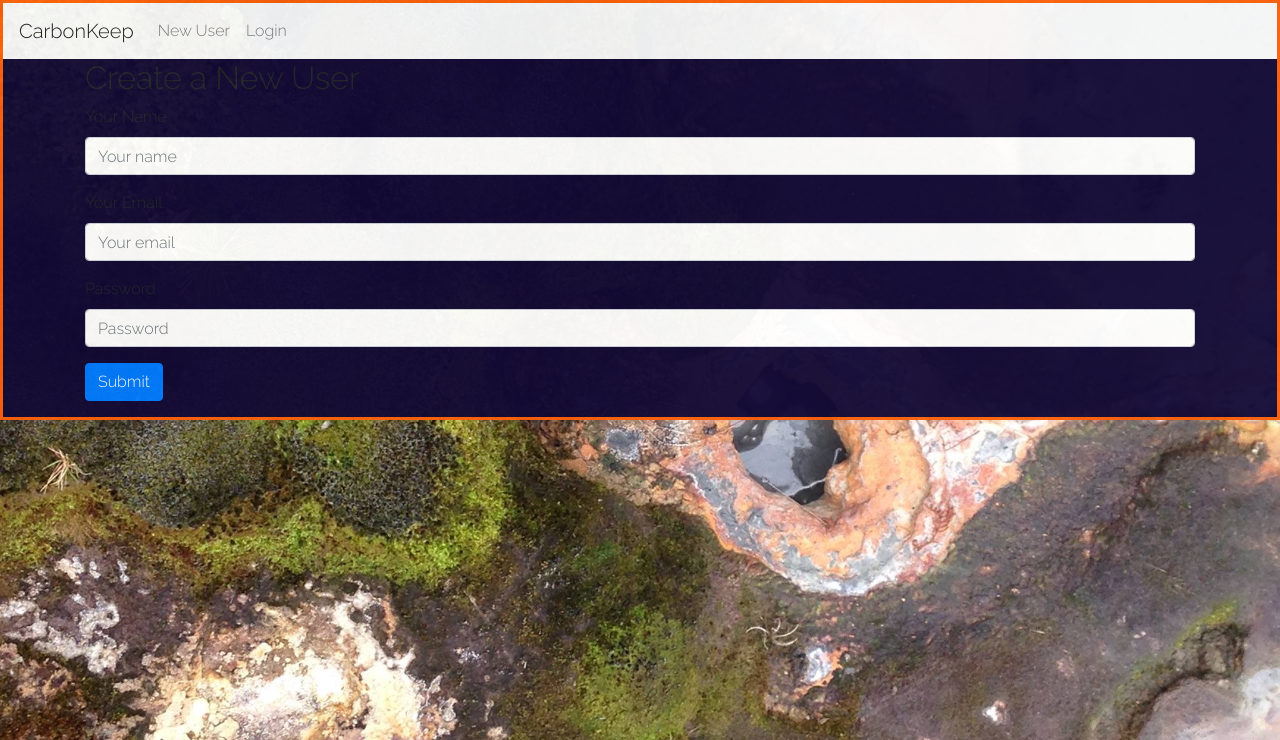
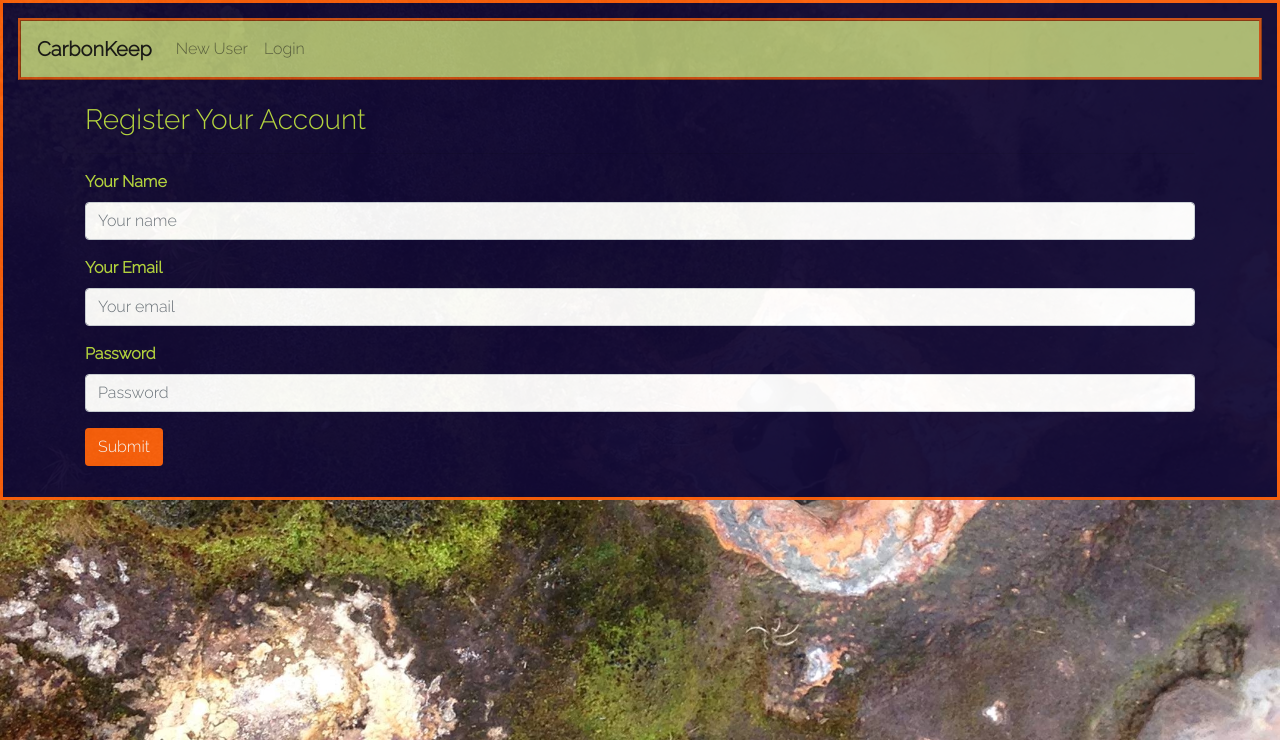
Before and after one commit to kc108/carbon-project, a Flask app: page /create_user in a window 1280 px wide. Shown: the top 740 px of the page. Run offline with Flask 2, Linux system fonts and the light colour scheme; some libraries are stand-ins or nearby versions.

Commit message:
finished styling main portions of the Register Your Account

```diff
--- a/static/css/style.css
+++ b/static/css/style.css
@@ -30,6 +30,13 @@ h1 {
     background-color: #4424D6;
 }
 
+
+
+button, input {
+    border-radius: 4px;
+}
+
+
 .alert-border {
     border-color: #FC600A;
 }
@@ -40,6 +47,23 @@ h1 {
 
 .navbar {
     width: 100%;
+}
+
+#navbar-color {
+    color: 110934;
+    font-weight: 800;
+}
+
+#navbar-bg {
+    border: ridge #FC600A;
+}
+
+.bg-light {
+    background-color: #B8D93F;
+}
+
+.form-control:focus {
+    border-color: #FC600A;
 }
 
 body {
@@ -54,6 +78,7 @@ body {
     background-color: #110934;
     border: solid #FC600A;
     width: 100%;
+    padding: 15px;
 }
 
 .column {
@@ -67,3 +92,27 @@ body {
 .alert-dark {
     margin-top: 15px;
 }
+
+nav.navbar {
+    background-color: #D4E882;
+    opacity: 80%;
+}
+
+/* NEW USER*/
+.reg-title {
+    color: #B8D93F;
+    padding-top: 23px;
+}
+
+
+.new-user-btn {
+    color: #fff;
+    background-color: #FC600A;
+    border-color: #FC600A;
+    color: white;
+}
+
+.new-user-label {
+    color: #B8D93F;
+    font-weight: bolder;
+}
--- a/templates/create_user.html
+++ b/templates/create_user.html
@@ -2,30 +2,31 @@
 
 {% block content %}
 <div id="show-bg show-bg-2">
-<h2>{% block title %} Create a New User {% endblock %}</h2>
+<h3 class="reg-title">{% block title %} Register Your Account {% endblock %}</h3>
+<hr />
 
 <form method="post">
     <div class="form-group">
-        <label for="full_name">Your Name</label>
+        <label class="new-user-label" for="full_name">Your Name</label>
         <input type="text" name="full_name" placeholder="Your name" class="form-control"
             value="{{ request.form['full_name'] }}"></input>
     </div>
 
     <div class="form-group">
-        <label for="email">Your Email</label>
+        <label class="new-user-label" for="email">Your Email</label>
         <input type="text" name="email" placeholder="Your email" class="form-control"
             value="{{ request.form['email'] }}"></input>
 
     </div>
     <div class="form-group">
-        <label for="pass">Password</label>
+        <label class="new-user-label" for="pass">Password</label>
         <input type="password" name="pass" placeholder="Password" class="form-control"
             value="{{ request.form['pass'] }}"></input>
 
     </div>
 
     <div class="form-group">
-        <button type="submit" class="btn btn-primary">Submit</button>
+        <button type="submit" class="btn new-user-btn">Submit</button>
     </div>
 </form>
 </div>
--- a/templates/login.html
+++ b/templates/login.html
@@ -7,7 +7,7 @@
         <form class="login-form" method="POST" action="/login">
             <div class="field">
                 <div class="control">
-                    <input class="input is-large login-border-radius" type="email" name="email" placeholder="Your Email" autofocus="">
+                    <input class="placeholder-margin input is-large login-border-radius" type="email" name="email" placeholder="Email" autofocus="">
                 </div>
             </div>
 <!--<style>-->
@@ -15,7 +15,7 @@
 <!--</style>-->
             <div class="field">
                 <div class="control">
-                    <input class="input is-large login-border-radius" type="password" name="pass" placeholder="Your Password">
+                    <input class="placeholder-margin input is-large login-border-radius" type="password" name="pass" placeholder="Password">
                 </div>
             </div>
             <div class="field">
--- a/templates/nologin.html
+++ b/templates/nologin.html
@@ -15,7 +15,7 @@
   </head>
   <body class="font">
 
-      <nav id="navbar-bg" class="navbar navbar-expand-md navbar-light bg-light">
+      <nav id="navbar-bg" class="navbar navbar-expand-md navbar-light">
         <a id="navbar-color" class="navbar-brand" href="{{ url_for('index')}}">CarbonKeep</a>
         <button class="navbar-toggler" type="button" data-toggle="collapse" data-target="#navbarNav" aria-controls="navbarNav" aria-expanded="false" aria-label="Toggle navigation">
             <span class="navbar-toggler-icon"></span>
```
